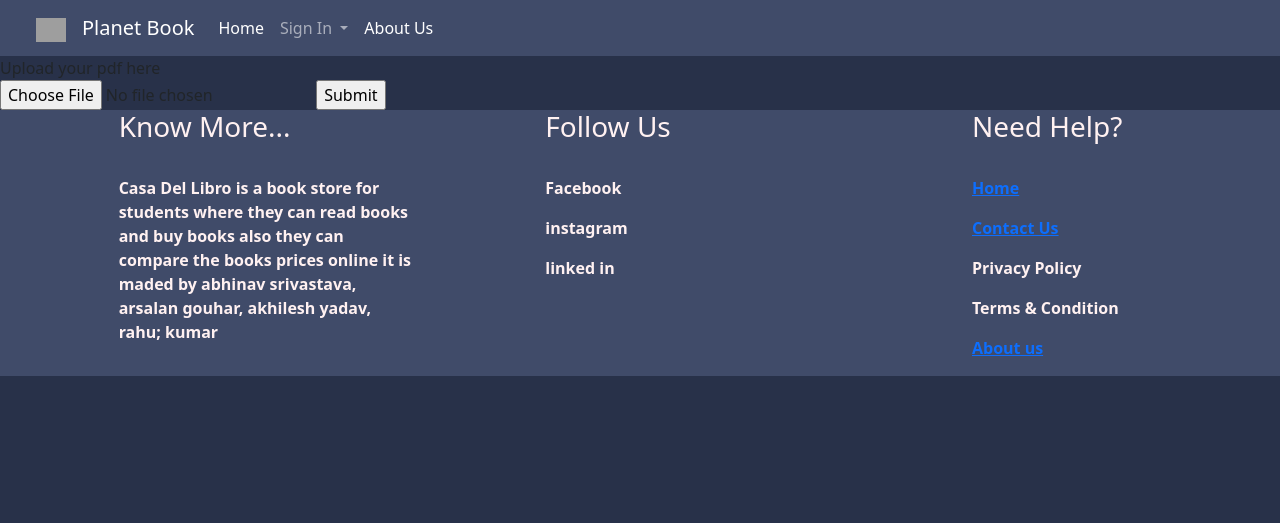
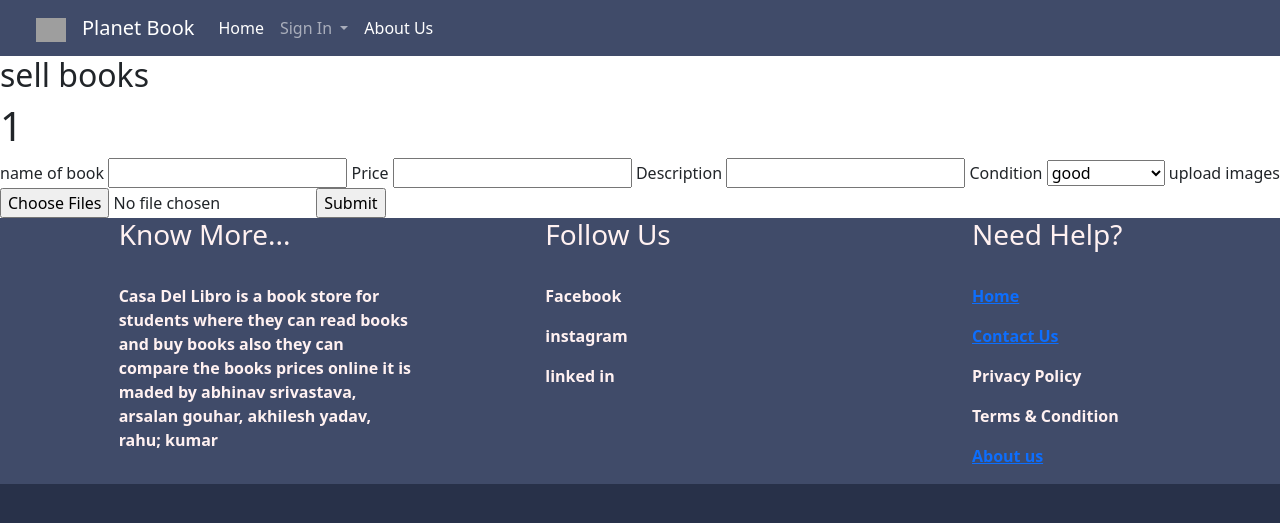
Before and after one commit to abhinav9792/final-year-project-book-store, a Flask app: page /sell_book in a window 1280 px wide. Shown: the top 523 px of the page. Run offline with Flask 3, Linux system fonts and the light colour scheme; a user stored in the database is signed in; some libraries are stand-ins or nearby versions; grey boxes are pictures that could not be loaded.

Commit message:
created some new databases created some pages for book selling also added them in the user profile page db for images section is still in working created a function in basic_func.py that will give some book information fixed the register page [throwing error due to missing quotes in line 1

```diff
--- a/main.py
+++ b/main.py
@@ -13,7 +13,9 @@
 s= f.read()
 data=json.loads(s)
 
-
+def connection():
+    conn = engine.connect()
+    return conn
 app = Flask(__name__)
 app.config.update(
     TESTING=True,
@@ -39,6 +41,7 @@
     shows = Upload_book.select().where(Upload_book.c.images != " ")
     result =conn.execute(shows)
     pop_books= result.fetchall()
+    conn.close()
 
 
     #logic for more books
@@ -46,6 +49,7 @@
     shows = Upload_book.select().where(Upload_book.c.images != " ")
     result =conn.execute(shows)
     more_books= result.fetchall()
+    conn.close()
 
     #CATEGORY SEECTION
     category_name=[]
@@ -98,7 +102,11 @@
         register.compile().params
         conn = engine.connect()
         conn.execute(register)
+        conn.close()
         flash("you have been registered")
+
+
+
         return render_template("register.html")
 #---------->>>>>>>LOGIN/SIGNUP<<<<<<<-----------------#
 @app.route("/login")
@@ -133,6 +141,7 @@
             result =conn.execute(u_shows)
             u_books= result.fetchall()
             print("------>>>>>",u_books)
+
 
 
             # logic for stats section
@@ -174,6 +183,7 @@
             u_book.compile().params
             conn = engine.connect()
             conn.execute(u_book)
+            conn.close()
 
             return "<h1> success </h1>"
         else: return "<h1> abc not uploaded</h1>"
@@ -199,7 +209,7 @@
         result =conn.execute(shows)
         res= result.fetchone()
         for i in res:
-            print("---->>>your res--",i)
+            pass
         return render_template("book_info.html",res=res)
 
 
@@ -242,14 +252,38 @@
 #------------------------ sell book section ui--------------------------------------#
 @app.route("/sell_book")
 def sell_book_page():
-    return render_template("sell_book_1.html")
+    if "value" in session:
+        sess= session["value"]
+        print(sess)
+        return render_template("sell_book_1.html",sess=sess)
+    else:
+        return "<h1> please login</h1>"
 
 @app.route("/sell_book_1" , methods=["GET","POST"])
 def sell_book_page_1():
+
     if request.method == "POST":
-        book= request.files["file"]
-        f= secure_filename(book.filename)
-        return "<h1> its working </h1>"
+        price= request.form["price"]
+        name= request.form["book_name"]
+        description= request.form["desc"]
+        condition = request.form["condition"]
+        image= request.files.getlist("image")
+        for i in image:
+            secure_filename(i.filename)
+            i.save("static/sell_book/"+i.filename)
+        print("---->>>>",price,condition,description,image)
+
+        sell_book= Sell_book.insert().values(b_id =1,name_of_book=name,description=description,Condition=condition,price=price,time=datetimes())
+
+        sell_book.compile().params
+        conn = engine.connect()
+        conn.execute(sell_book)
+
+        images = Sell_book_images.insert(id=1)
+        sell_book.compile()
+        conn.close()
+        flash('This is a flash success message', 'success')
+        return render_template("sell_book_uploaded.html")
 
     # return render_template("sell_book_1.html")
 #--------------------------------------------------------------------------------------#
@@ -280,7 +314,13 @@
 @app.route("/admin_test")
 def admin_zone():
     return render_template("admin_zone.html")
+#for user logout
+@app.route("/logout_user")
+def logout_user():
+    session.pop("value",None)
+    return render_template("sign_in.html")
 
+#for admin logout
 @app.route("/logout")
 def logout():
     session.pop("value",None)
--- a/templates/sell_book_1.html
+++ b/templates/sell_book_1.html
@@ -2,12 +2,31 @@
 
 {% block body%}
 
-<body>
-    <h1> Sell or donate books here</h1>
+<body style="background-color:white;">
+    <h1>hello</h1>
+    <h2>sell books</h2>
+    <h1>{{ sess }}</h1>
     <form method="POST"  enctype = "multipart/form-data" action="/sell_book_1" >
-        <label> Upload your pdf here</label><br/>
-        <input type="file" name="file"/>
+        <label> name of book</label>
+        <input type="text" name="book_name"/>
+
+        <label> Price</label>
+        <input type="number" name="price"/>
+
+        <label> Description</label>
+        <input type="text" name="desc"/>
+
+        <label> Condition</label>
+        <select name="condition">
+            <option>good</option>
+            <option>average</option>
+            <option>bad</option>
+            <option>good as new</option>
+        </select>
+        <label>upload images</label>
+        <input type="file" multiple name="image"/>
         <input type="Submit" placeholder="Tap when you have to upload"/>
     </form>
+
 </body>
 {% endblock %}
```
Also changed, not shown: basic_func.py (+16 -0 lines), db.py (+20 -0 lines), templates/profile page for user.html (+3 -4 lines), templates/register.html (+6 -7 lines), templates/sell_book_uploaded.html (added, +22 -0 lines), Contact_us.db, static/sell_book/Screenshot (52).png (added), static/sell_book/Screenshot (53).png (added), 1 other file.
